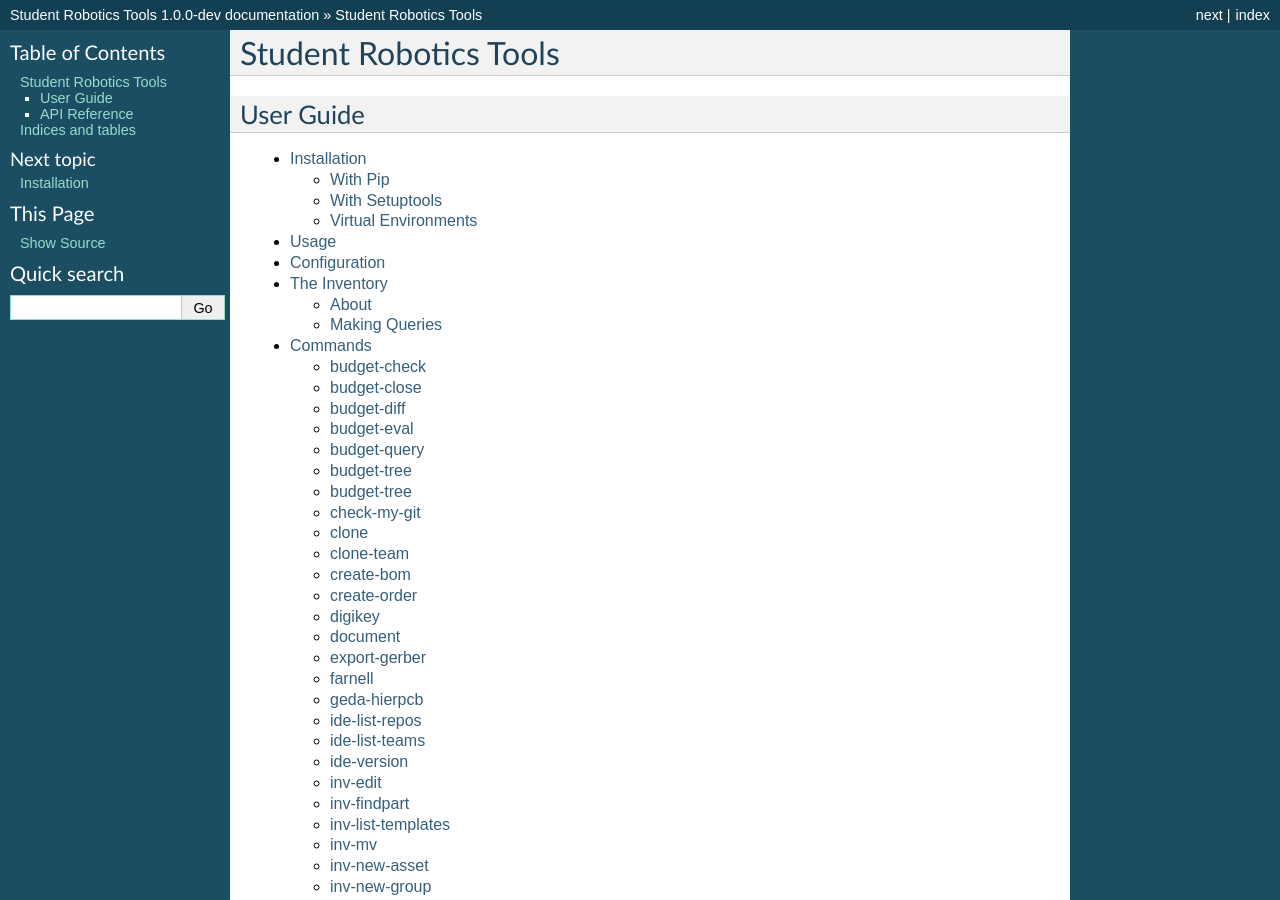
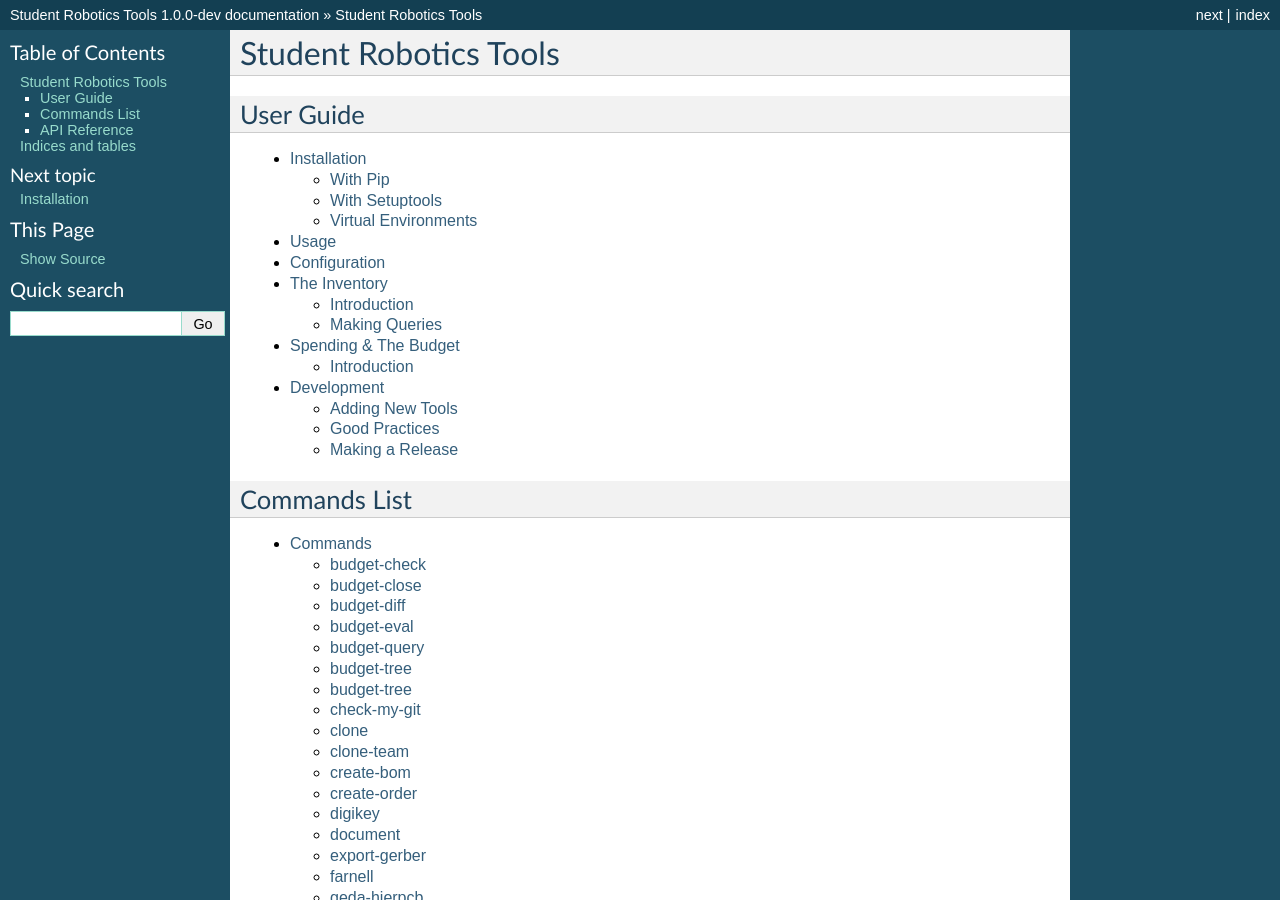
Before and after one commit to srobo/tools, a Sphinx documentation site: the page built from docs/index.rst, in a window 1280 px wide and 900 px high. Built offline with Sphinx 7.4.7, drawn with Linux system fonts in a browser that asks for light colours; some of the changed text lies outside the part shown.

Commit message:
Reorder index page
Also add some preliminary information about spending and the budget.

```diff
--- a/docs/index.rst
+++ b/docs/index.rst
@@ -11,8 +11,16 @@
    usage
    configuration
    inventory/index
+   spending/index
+   development
+
+Commands List
+-------------
+
+.. toctree::
+   :maxdepth: 2
+
    commands/index
-   development
 
 API Reference
 -------------
--- a/docs/inventory/index.rst
+++ b/docs/inventory/index.rst
@@ -1,5 +1,5 @@
 The Inventory
 =============
 
-.. include:: about.inc.rst
+.. include:: introduction.inc.rst
 .. include:: queries.inc.rst
--- a/docs/inventory/about.inc.rst
+++ b/docs/inventory/introduction.inc.rst
@@ -1,5 +1,5 @@
-About
------
+Introduction
+------------
 
 In true Student Robotics fashion, the inventory is a Git repository containing
 YAML files tied together with Python scripts.
--- /dev/null
+++ b/docs/spending/index.rst
@@ -0,0 +1,4 @@
+Spending & The Budget
+=====================
+
+.. include:: introduction.inc.rst
--- /dev/null
+++ b/docs/spending/introduction.inc.rst
@@ -0,0 +1,5 @@
+Introduction
+------------
+
+The budget is a Git repository containing various YAML files describing
+invidiual budget lines.
```
